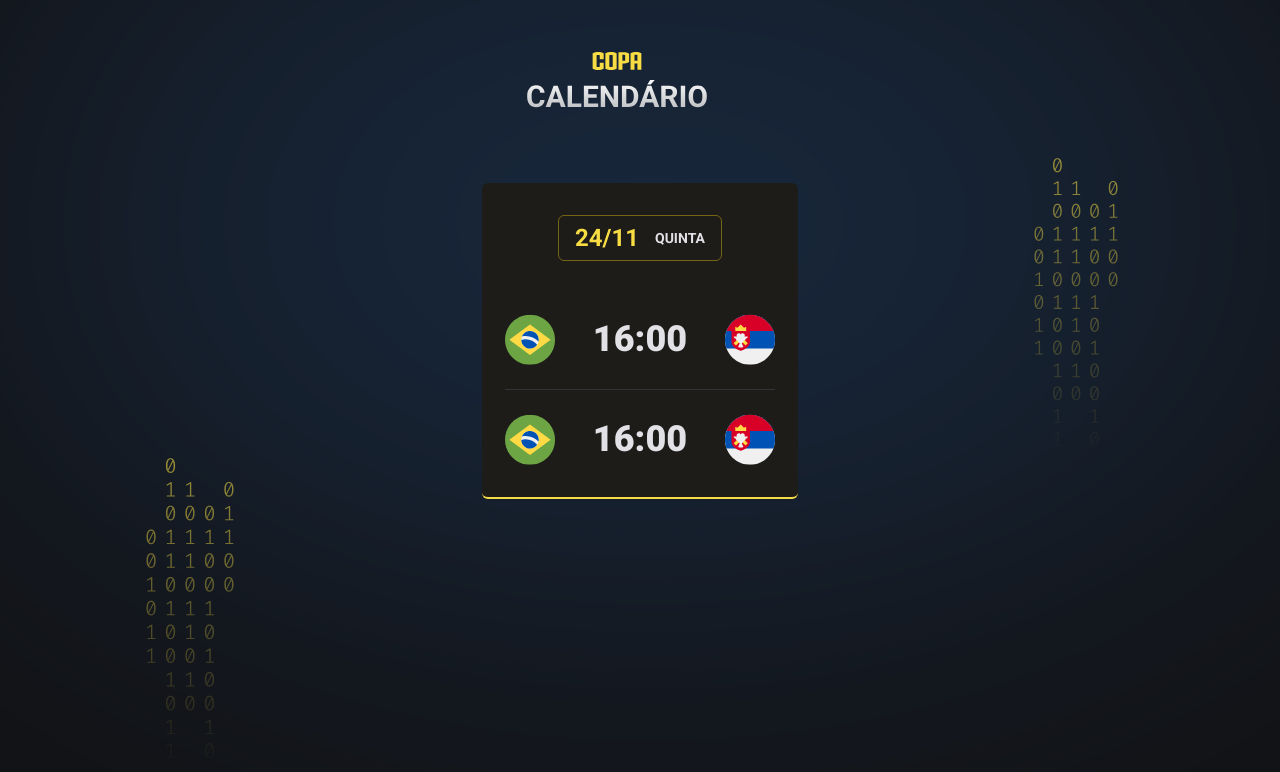
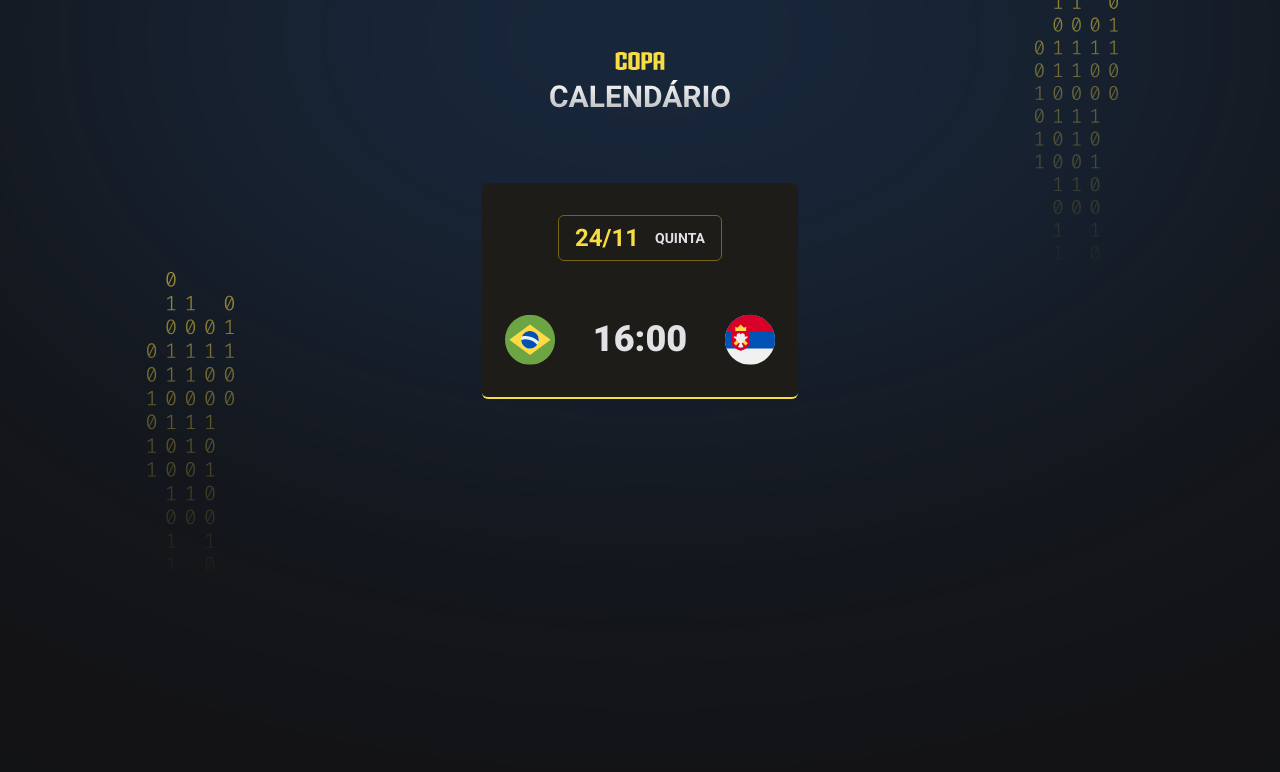
Before and after one commit to EdDiass/Copa, a plain HTML site: page index.html in a window 1280 px wide. Drawn offline with Linux system fonts and the light colour scheme.

Commit message:
alterações html - adição js

```diff
--- a/index.html
+++ b/index.html
@@ -15,28 +15,7 @@
     <title>Calendario</title>
   </head>
   <body>
-    <div id="app">
-      <header>
-        <img src="./assets/logo.svg" alt="logo nlw" />
-      </header>
-      <main id="cards">
-        <div class="cards">
-          <h2>24/11 <span>quinta</span></h2>
-          <ul>
-            <li>
-              <img src="./assets/icon-brazil.svg" alt="" />
-              <strong>16:00</strong>
-              <img src="./assets/icon-serbia.svg" alt="" />
-            </li>
-
-            <li>
-              <img src="./assets/icon-brazil.svg" alt="" />
-              <strong>16:00</strong>
-              <img src="./assets/icon-serbia.svg" alt="" />
-            </li>
-          </ul>
-        </div>
-      </main>
-    </div>
+    <div id="app"></div>
+    <script src="./main.js"></script>
   </body>
 </html>
--- /dev/null
+++ b/main.js
@@ -0,0 +1,19 @@
+document.querySelector("#app").innerHTML = `
+    <header>
+        <img src="./assets/logo.svg" alt="logo nlw" />
+      </header>
+      <main id="cards">
+        <div class="cards">
+          <h2>24/11 <span>quinta</span></h2>
+          <ul>
+            <li>
+              <img src="./assets/icon-brazil.svg" alt="" />
+              <strong>16:00</strong>
+              <img src="./assets/icon-serbia.svg" alt="" />
+            </li>
+
+
+          </ul>
+        </div>
+      </main>
+`
--- a/style.css
+++ b/style.css
@@ -16,7 +16,7 @@ body {
   background-color: #121214;
   background-image: url(./assets/bg.svg);
   background-position-x: center;
-  background-position-y: 55.6%;
+  background-position-y: -715px;
 }
 
 #app {
@@ -26,6 +26,7 @@ body {
 
 header {
   margin-bottom: 63px;
+  text-align: center;
 }
 
 .cards {
```
